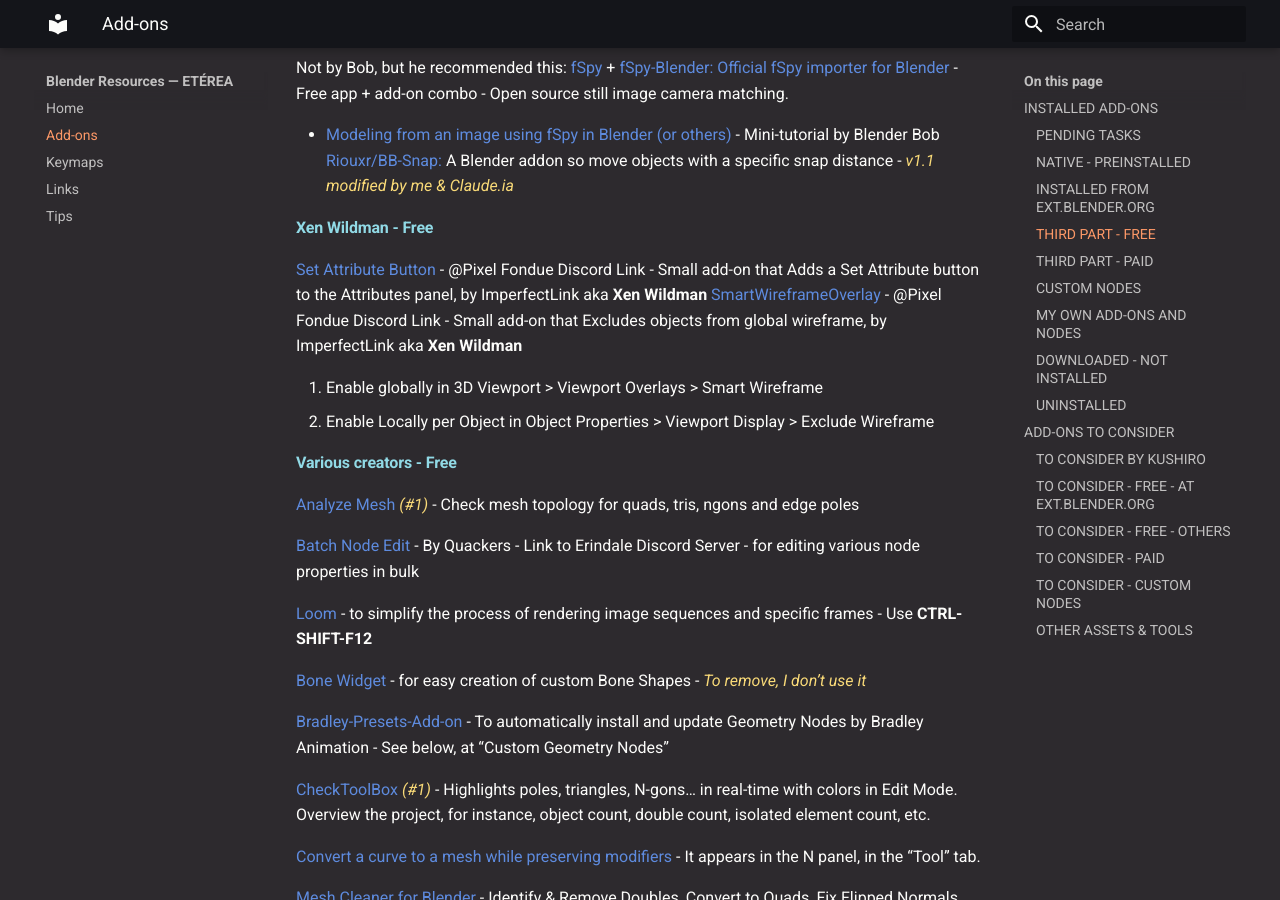
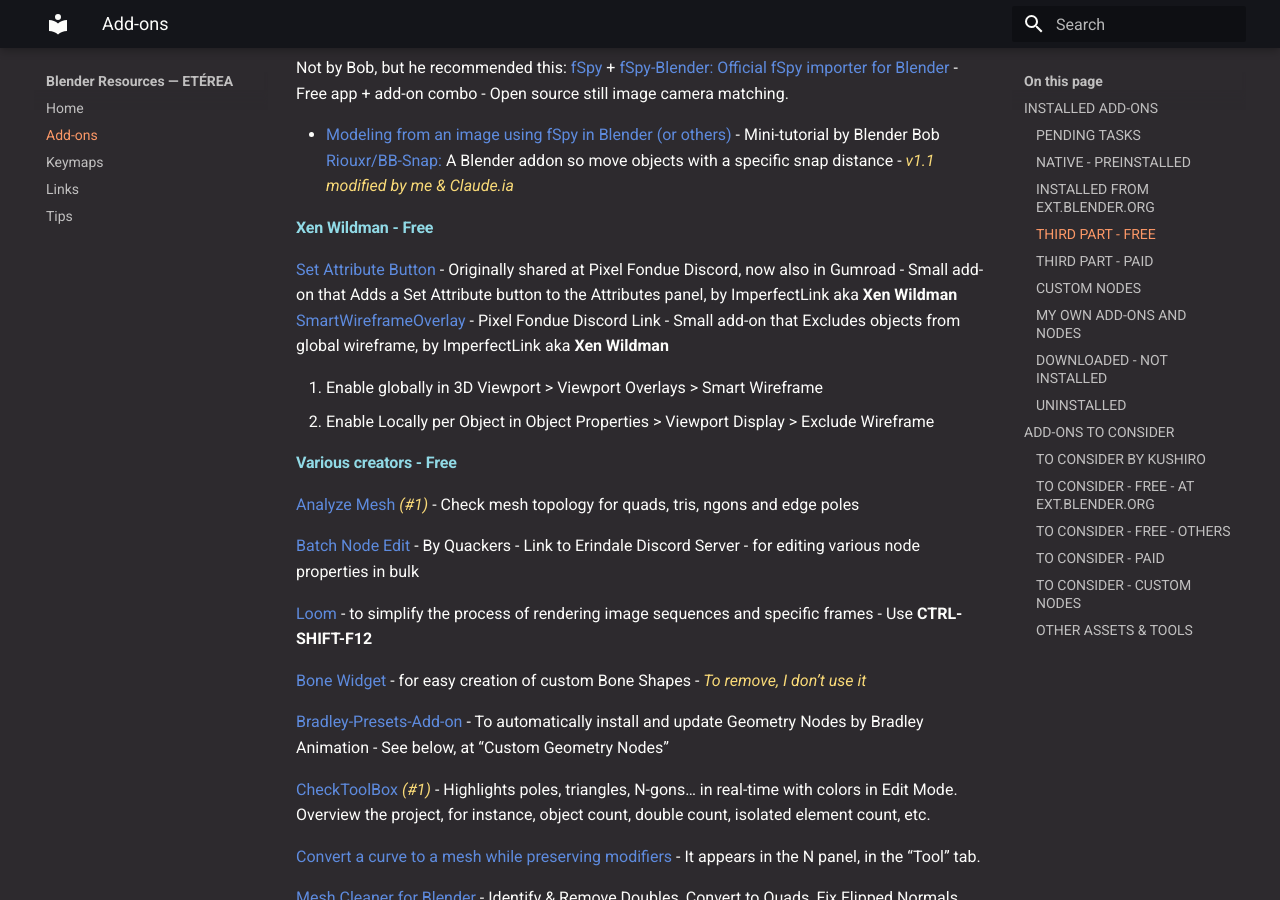
Before and after one commit to Eterea/blender, an MkDocs documentation site: the page built from docs/addons.md, in a window 1280 px wide and 900 px high, scrolled down 4778 px. Built offline with MkDocs 1.6.1 and Material for MkDocs 9.7.7, drawn with Linux system fonts in a browser that asks for light colours; some of the changed text lies outside the part shown.

Commit message:
Update addons.md

```diff
--- a/docs/addons.md
+++ b/docs/addons.md
@@ -192,8 +192,8 @@ Not by Bob, but he recommended this: [fSpy](https://fspy.io/) + [fSpy-Blender: O
 
 #### Xen Wildman - Free
 
-[Set Attribute Button](https://imperfectlink.gumroad.com/l/ilsetattrbutton) - @Pixel Fondue Discord Link - Small add-on that Adds a Set Attribute button to the Attributes panel, by ImperfectLink aka **Xen Wildman**
-[SmartWireframeOverlay](https://discord.com/channels/267112699517861888/1276613499878903808/1502699194585059439) - @Pixel Fondue Discord Link - Small add-on that Excludes objects from global wireframe, by ImperfectLink aka **Xen Wildman**
+[Set Attribute Button](https://imperfectlink.gumroad.com/l/ilsetattrbutton) - Originally shared at Pixel Fondue Discord, now also in Gumroad - Small add-on that Adds a Set Attribute button to the Attributes panel, by ImperfectLink aka **Xen Wildman**
+[SmartWireframeOverlay](https://discord.com/channels/267112699517861888/1276613499878903808/1502699194585059439) - Pixel Fondue Discord Link - Small add-on that Excludes objects from global wireframe, by ImperfectLink aka **Xen Wildman**
 
 1. Enable globally in 3D Viewport > Viewport Overlays > Smart Wireframe
 2. Enable Locally per Object in Object Properties > Viewport Display > Exclude Wireframe
@@ -870,7 +870,7 @@ Especially interesting by Johny Gizmo:
 
 [Tree\_clipper: Add-on and library to export and import Blender node trees as JSON](https://github.com/Algebraic-UG/tree_clipper)
 
-[Unit Menu](https://imperfectlink.gumroad.com/l/ILUnitMenu?layout=profile) - Adds a menu to the top right of the 3d viewport that displays the current units and gives you control over the scale of the grid
+[Unit Menu](https://imperfectlink.gumroad.com/l/ILUnitMenu?layout=profile) - By Imperfect Link aka Xen Wildman. Adds a menu to the top right of the 3d viewport that displays the current units and gives you control over the scale of the grid - *Downloaded, but not installed*
 
 [UV-Rename](https://github.com/bsdbx/Blender-UV-Rename) - Extension for iterative renaming of multiple UV Maps
 
```
